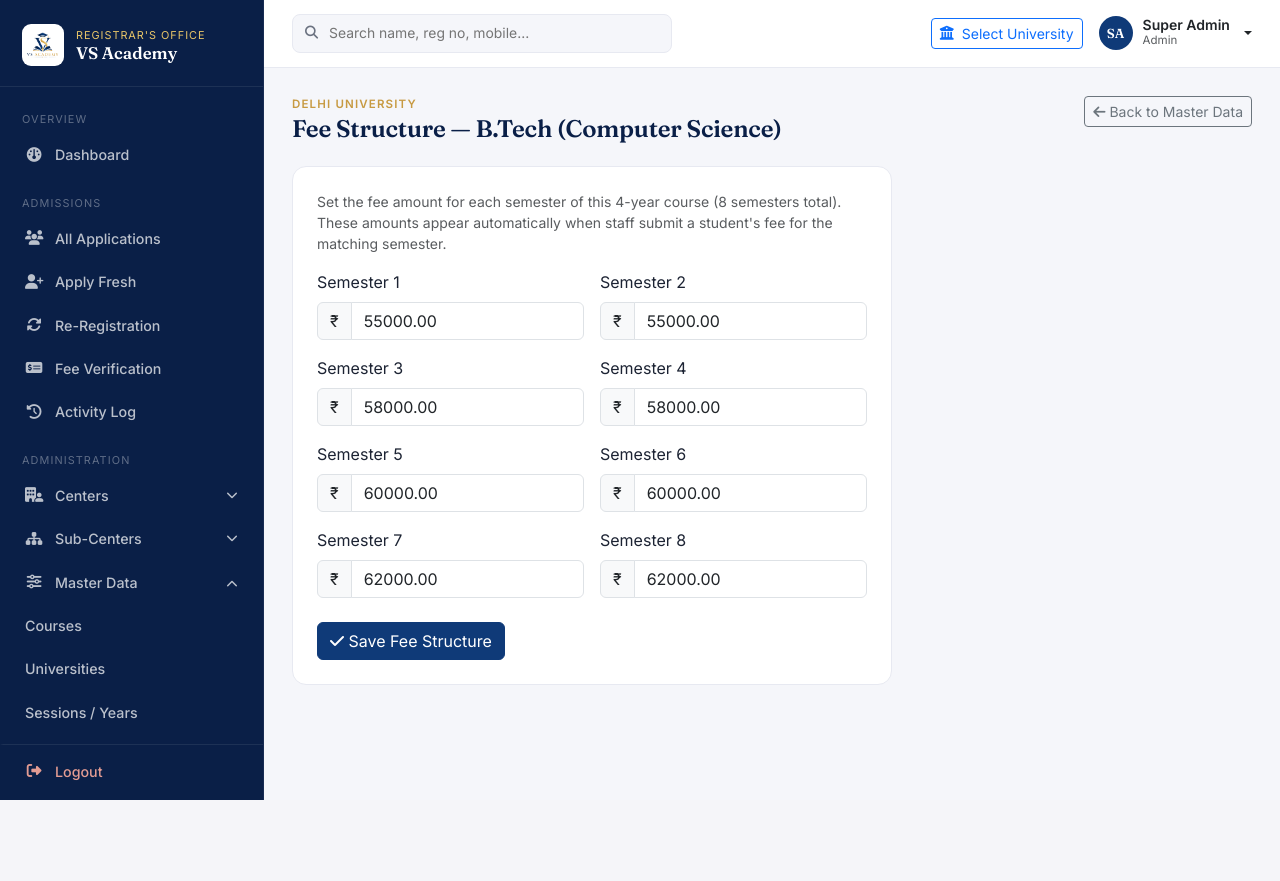
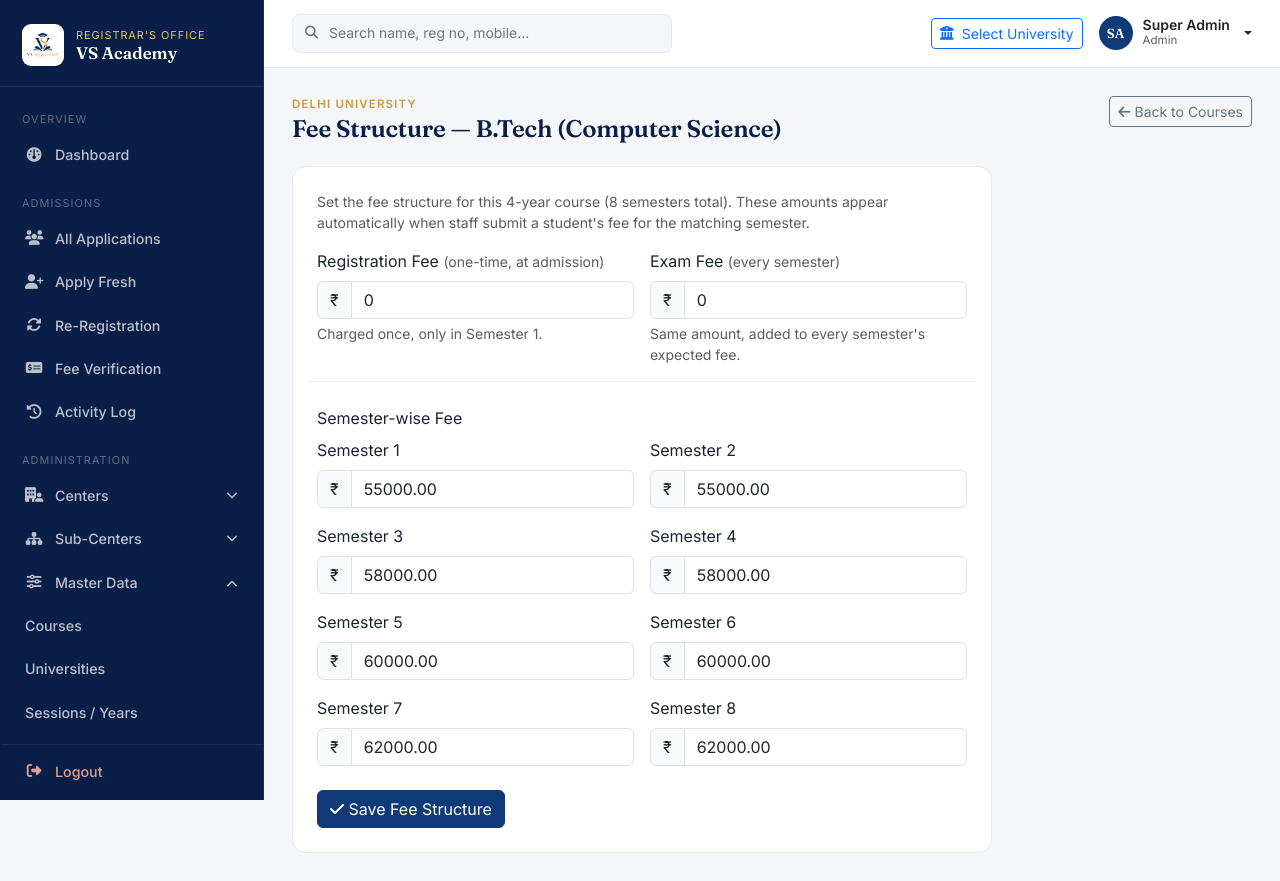
Before and after one commit to Bhuwan9818/student_registration, a PHP site: page /course_fees.php?course_id=1 in a window 1280 px wide. Before the commit the page ends 800 px from the top, so only its background shows below. Run offline with PHP 8.4, Linux system fonts and the light colour scheme; a user stored in the database is signed in; data comes from the database, SQL or seed files in the repository.

Commit message:
updated the course fees file

```diff
--- a/course_fees.php
+++ b/course_fees.php
@@ -9,17 +9,21 @@ $course = $stmt->fetch();
 
 if (!$course) {
     flash('error', 'Course not found.');
-    redirect('admin_master.php');
+    redirect('admin_courses.php');
 }
 
 $totalSemesters = courseTotalSemesters($course);
 $pageTitle = 'Fee Structure - ' . $course['name'];
 
 if ($_SERVER['REQUEST_METHOD'] === 'POST') {
+    $registrationFee = (float)($_POST['registration_fee'] ?? 0);
+    $examFee = (float)($_POST['exam_fee'] ?? 0);
+    $pdo->prepare("UPDATE courses SET registration_fee = ?, exam_fee = ? WHERE id = ?")
+        ->execute([$registrationFee, $examFee, $courseId]);
+
     for ($sem = 1; $sem <= $totalSemesters; $sem++) {
         $amount = (float)($_POST['semester'][$sem] ?? 0);
-        $stmt = $pdo->prepare("INSERT INTO course_fees (course_id, semester_no, amount) VALUES (?, ?, ?)
-                                ON DUPLICATE KEY UPDATE amount = VALUES(amount)");
+        $stmt = $pdo->prepare("INSERT INTO course_fees (course_id, semester_no, amount) VALUES (?, ?, ?) ON DUPLICATE KEY UPDATE amount = VALUES(amount)");
         $stmt->execute([$courseId, $sem, $amount]);
     }
     flash('success', 'Fee structure updated for ' . $course['name'] . '.');
@@ -41,16 +45,39 @@ require_once __DIR__ . '/includes/header.php';
     <span class="eyebrow"><?= e($course['university_name']) ?></span>
     <h4>Fee Structure — <?= e($course['name']) ?></h4>
   </div>
-  <a href="admin_master.php" class="btn btn-sm btn-outline-secondary"><i class="fa-solid fa-arrow-left"></i> Back to Master Data</a>
+  <a href="admin_courses.php?university_id=<?= $course['university_id'] ?>" class="btn btn-sm btn-outline-secondary"><i class="fa-solid fa-arrow-left"></i> Back to Courses</a>
 </div>
 
-<div class="table-card p-4" style="max-width:600px;">
+<div class="table-card p-4" style="max-width:700px;">
   <p class="text-muted small mb-3">
-    Set the fee amount for each semester of this <?= $course['duration_years'] ?>-year course
+    Set the fee structure for this <?= $course['duration_years'] ?>-year course
     (<?= $totalSemesters ?> semesters total). These amounts appear automatically
     when staff submit a student's fee for the matching semester.
   </p>
   <form method="POST">
+
+    <div class="row g-3 mb-4 pb-3" style="border-bottom:1px solid var(--border);">
+      <div class="col-md-6">
+        <label class="form-label">Registration Fee <small class="text-muted">(one-time, at admission)</small></label>
+        <div class="input-group">
+          <span class="input-group-text">₹</span>
+          <input type="number" step="0.01" min="0" name="registration_fee" class="form-control"
+                 value="<?= e($course['registration_fee'] ?? 0) ?>" placeholder="0.00">
+        </div>
+        <div class="form-text">Charged once, only in Semester 1.</div>
+      </div>
+      <div class="col-md-6">
+        <label class="form-label">Exam Fee <small class="text-muted">(every semester)</small></label>
+        <div class="input-group">
+          <span class="input-group-text">₹</span>
+          <input type="number" step="0.01" min="0" name="exam_fee" class="form-control"
+                 value="<?= e($course['exam_fee'] ?? 0) ?>" placeholder="0.00">
+        </div>
+        <div class="form-text">Same amount, added to every semester's expected fee.</div>
+      </div>
+    </div>
+
+    <label class="form-label mb-2 d-block">Semester-wise Fee</label>
     <div class="row g-3">
       <?php for ($sem = 1; $sem <= $totalSemesters; $sem++): ?>
       <div class="col-md-6">
```
